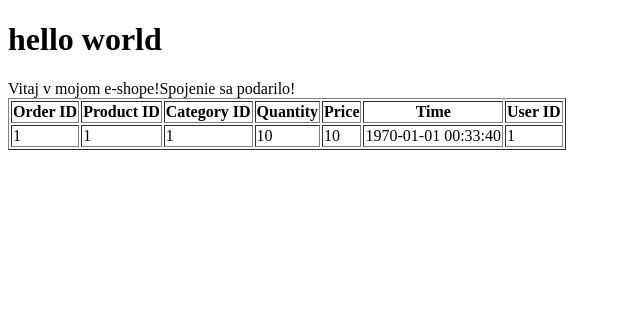
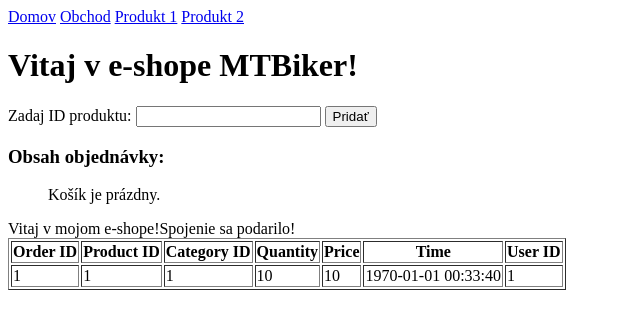
Before and after one commit to Pjotr853/mtbikerEshop, a PHP site: page / in a window 1280 px wide. Shown: the top 329 px of the page, without its empty margins (0-640 px from the left). Run offline with PHP 8.4, Linux system fonts and the light colour scheme; tables that the repository leaves empty or names only in its code hold one stand-in row (values such as "Sample post").

Commit message:
pocet kusov robi nevysvetlitelne javy

```diff
--- a/index.php
+++ b/index.php
@@ -2,7 +2,126 @@
 <html>
 <body>
 
-<h1>hello world</h1>
+    <nav>
+        <a href="./index.php">Domov</a>
+        <a href="./view/shop.php">Obchod</a>
+        <a href="/product/1">Produkt 1</a>
+        <a href="/product/2">Produkt 2</a>
+    </nav>
+
+    <h1>Vitaj v e-shope MTBiker!</h1>
+
+    <form method="post">
+        <label>Zadaj ID produktu:</label>
+        <input type="number" name="product_id" id="product_id" required>
+        <button type="submit">Pridať</button>
+    </form>
+    <h3>Obsah objednávky:</h3>
+
+
+<ul>
+    <?php
+
+    /*************************************zachztenie product id y form a ulozenie do premennej product_id*************  */
+    session_start(); // Spustenie session, umožňuje uchovávať údaje medzi viacerými požiadavkami
+    //$_SESSION['kosik'] = []; // Vyprázdni celé pole
+
+    /*if (!isset($_SESSION['kosik'])) { //kontroluje, či už existuje pole kosik
+        $_SESSION['kosik'] = [];      //ak nie vztvori pole kosik
+    }
+*/  $zmena=false;
+    if ($_SERVER["REQUEST_METHOD"] == "POST") { //spracovanie post poziadavky z formulara
+        if (!empty($_POST['product_id']) && is_numeric($_POST['product_id'])) { //kontrolujem ci kosik je prazdny a ma ciselny vstup
+            $product_id = intval($_POST['product_id']); //beriem vstup pola s id product_id a konvert na cele cislo
+            //$_SESSION['kosik'][] = $product_id; //vkladam product_id na koniec pola kosik
+
+
+
+    /***************************************pripojenie k databaze********************************************* */
+        // Pripojenie k databáze
+        $host = 'localhost';
+        $user = 'root';
+        $password = '';
+        $dbname = 'mtbiker';
+
+        // Vytvorenie pripojenia k databáze
+        $conn = new mysqli($host, $user, $password, $dbname);
+
+        // Kontrola pripojenia k databaze
+        if ($conn->connect_error) {
+            die("Spojenie s databazou zlyhalo: " . $conn->connect_error);
+        }
+
+
+        // SQL dotaz na kontrolu existencie produktu v databáze
+        $sql = "SELECT * FROM order_products_data WHERE product_id = $product_id LIMIT 1";
+        $result = $conn->query($sql);
+
+
+
+        if ($result->num_rows == 1) {
+
+            $zmena=false;
+            if (!isset($_SESSION['kosik'])) { //kontroluje, či už existuje pole kosik
+                $_SESSION['kosik'] = [];      //ak nie vztvori pole kosik
+            }
+            // Produkt existuje
+            $product = $result->fetch_assoc();
+            $zmena=true;
+         if($zmena==true){
+
+            $found = false;
+            // Prechádzame produkty v košíku a ak už existuje, zvyšujeme množstvo
+            foreach ($_SESSION['kosik'] as &$item) {
+                if ($item['product_id'] == $product_id) {
+                    $item['quantity'] += 1;
+                    $found = true;
+                    echo "<p>foreach</p>";
+                    break;
+                }
+            }
+
+            // Ak produkt neexistuje v košíku, pridáme ho
+            if ($found ==false) {
+                echo "<p>nenasiel sa</p>";
+                $_SESSION['kosik'][] = [
+                    'product_id' => $product_id,
+                    'category_id' => $product['category_id'],
+                    'quantity' => 1,
+                ];
+            }
+        }
+
+            echo "<p>Produkt ID: $product_id, Kategória: {$product['category_id']} bol pridaný do košíka.</p>";
+        } else {
+            // Produkt neexistuje v databáze
+            echo "<p>Produkt s ID $product_id nie je v databáze.</p>";
+        }
+
+
+        // Zatvorenie pripojenia
+        $conn->close();
+        }
+    }
+
+    ?>
+</ul>
+
+
+
+<ul>
+    <?php
+    /***************************************vzpis kosiku************************************** */
+    if (!empty($_SESSION['kosik'])) { // Ak košík nie je prázdny, vypíšeme jeho obsah
+        foreach ($_SESSION['kosik'] as $item) {
+            echo "<li>Produkt ID: {$item['product_id']}, Kategória: {$item['category_id']}, Počet: {$item['quantity']}</li>";
+        }
+    } else {
+        echo "<p>Košík je prázdny.</p>";
+    }
+    ?>
+</ul>
+
 
 <?php
 echo "Vitaj v mojom e-shope!";
```
Also changed, not shown: prostredie_OdporucanieProduktu.txt (+7 -0 lines), view/shop.php (added, +22 -0 lines).
